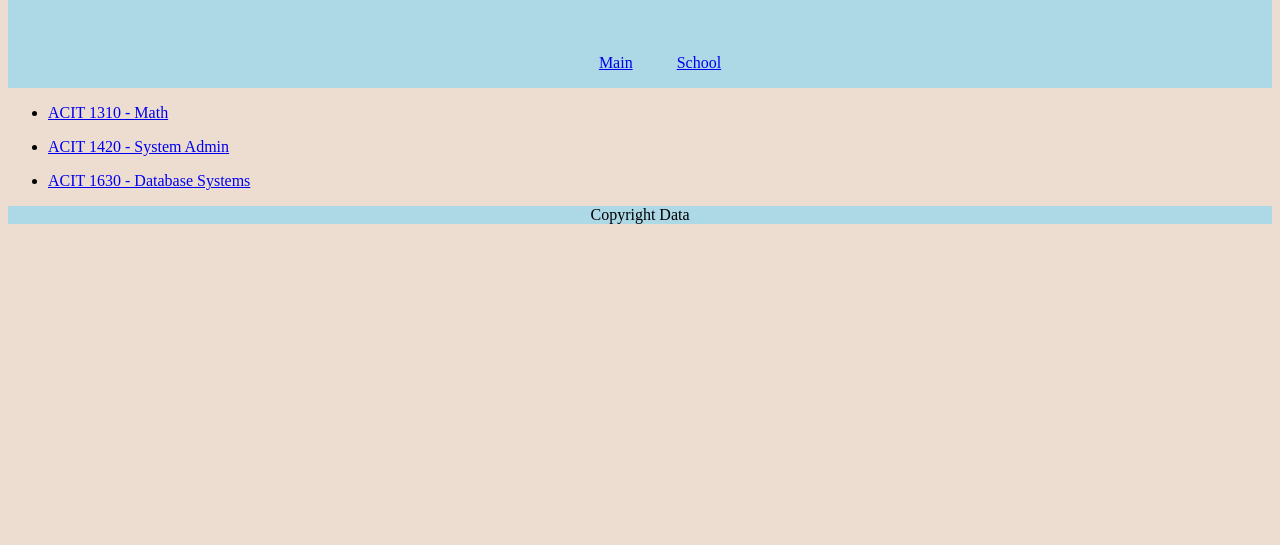
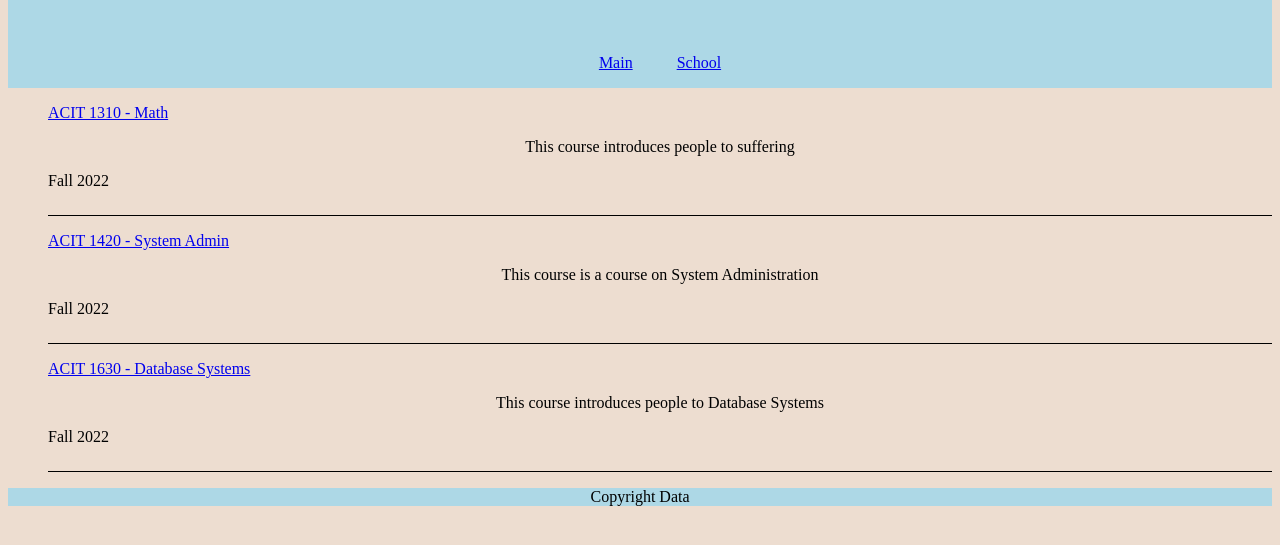
Before and after one commit to Sticko97/personal_website, a plain HTML site: page misc/courses.html in a window 1280 px wide. Shown: the part 103-648 px from the top of the page. Drawn offline with Linux system fonts and the light colour scheme.

Commit message:
media breakpoint 600px added

```diff
--- a/css/stylesheet.css
+++ b/css/stylesheet.css
@@ -82,3 +82,24 @@ nav ul {
     justify-content: center;
     text-align: center;
 }
+
+@media (min-width: 600px){
+ul.courselist{
+    list-style-type: none;
+}
+}
+@media (min-width: 600px){
+p.courseinfo {
+    display: grid;
+    justify-content: center;
+
+}
+}
+@media (min-width: 600px){
+p.fall{
+    width: 100%;
+    border-bottom: 1px solid;
+    padding-bottom: 25px;
+
+}
+}
--- a/misc/courses.html
+++ b/misc/courses.html
@@ -14,14 +14,20 @@
   <li><a href="/personal_website/misc/school.html">School</a></li>
 </ul>
 </nav>
-        <ul>
+        <ul class="courselist">
             <li><a href="https://www.bcit.ca/outlines/math1310/">ACIT 1310 - Math</a></li>
+            <p class="courseinfo">This course introduces people to suffering</p>
+            <p class="fall">Fall 2022</p>
         </ul>
-        <ul>
+        <ul class="courselist">
             <li><a href="https://www.bcit.ca/outlines/acit1420/">ACIT 1420 - System Admin</a></li>
+            <p class="courseinfo">This course is a course on System Administration</p>
+            <p class="fall">Fall 2022</p>
         </ul>
-        <ul>
+        <ul class="courselist">
             <li><a href="https://www.bcit.ca/outlines/acit1630/">ACIT 1630 - Database Systems</a></li>
+            <p class="courseinfo">This course introduces people to Database Systems</p>
+            <p class="fall">Fall 2022</p>
         </ul>
 
 <footer>Copyright Data</footer>
```
